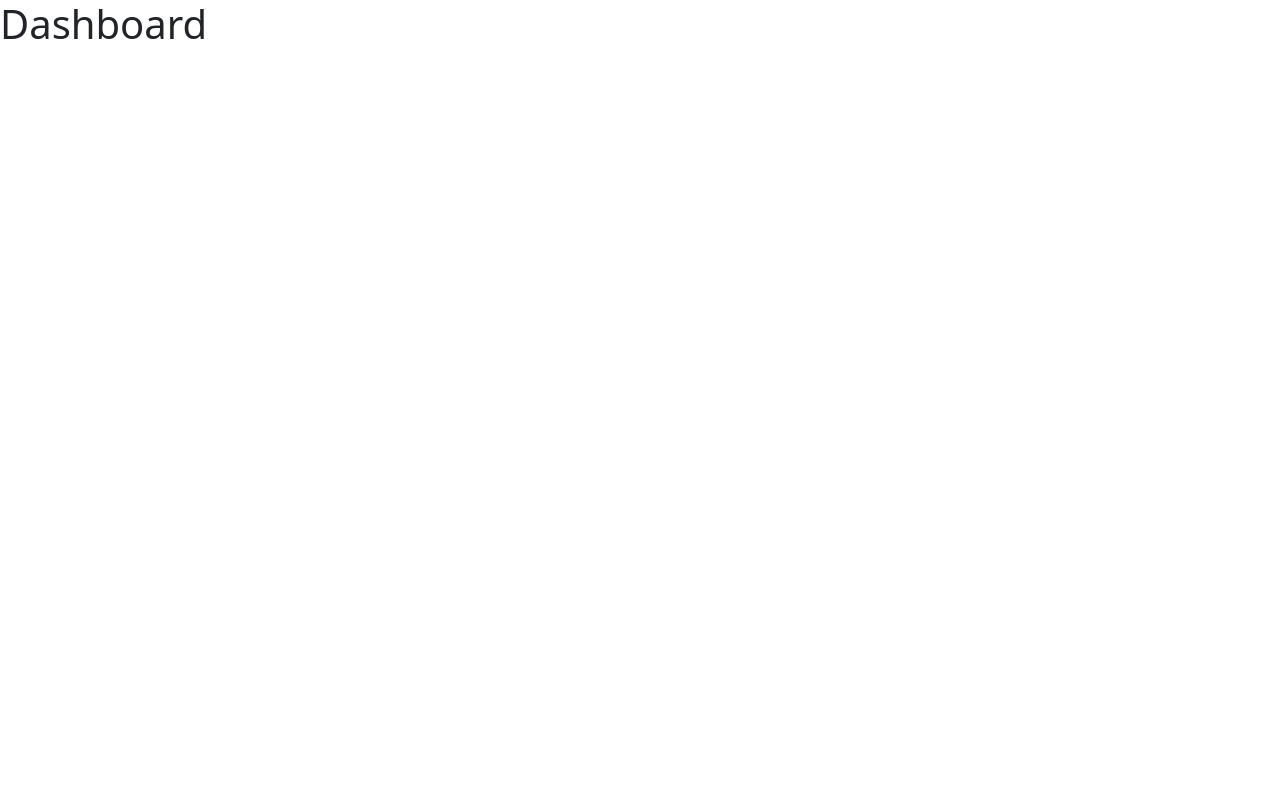
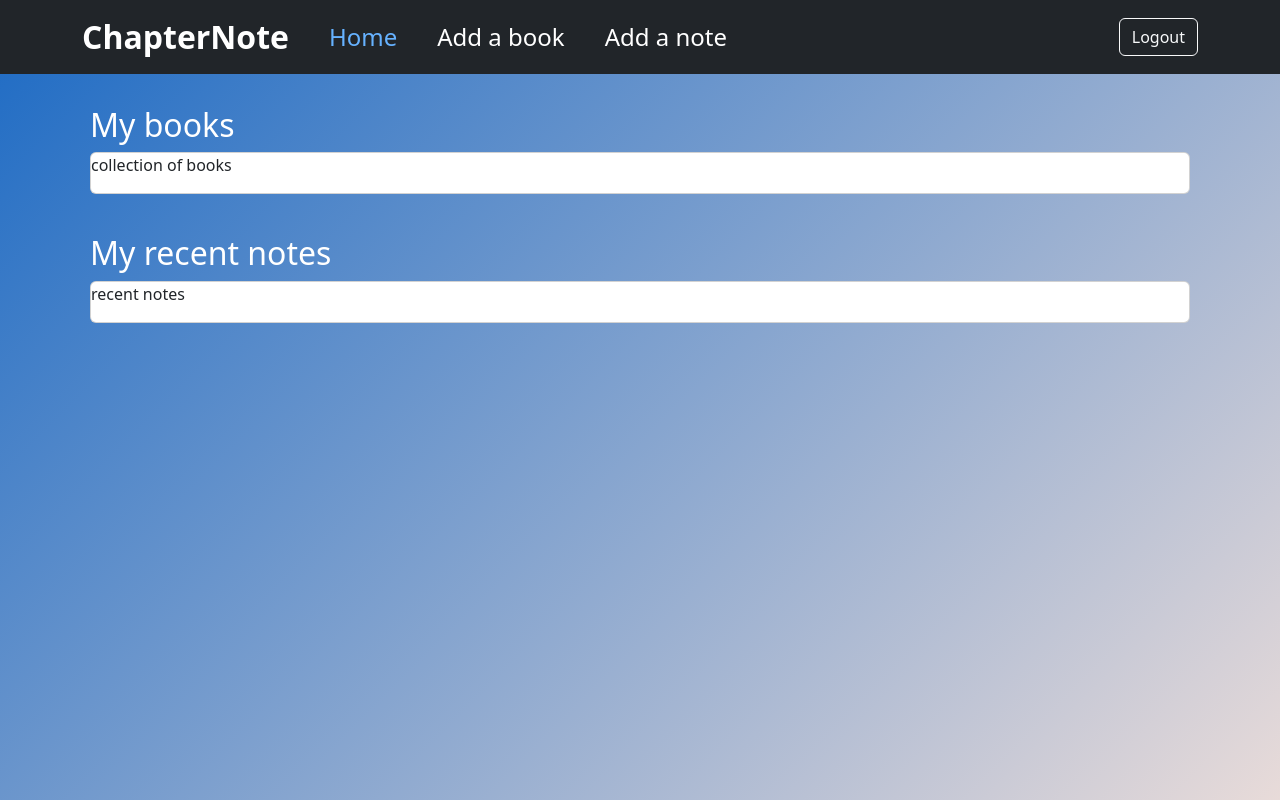
Before and after one commit to yurahalcyk/ChapterNote, a React (Vite) app in the folder packages/frontend/: page /dashboard in a window 1280 px wide. Built offline with nearby package versions, Linux system fonts and the light colour scheme; sample sign-in values are in the browser's storage.

Commit message:
add nav bar

```diff
--- a/packages/frontend/src/features/auth/auth-layout.module.scss
+++ /dev/null
@@ -1,4 +0,0 @@
-.authBgCustom {
-  color: #fff;
-  background: linear-gradient(135deg, #1c6ac4, #e8dbd9);
-}
--- a/packages/frontend/src/features/auth/auth-layout.tsx
+++ b/packages/frontend/src/features/auth/auth-layout.tsx
@@ -1,12 +1,11 @@
 import { Col, Container, Row } from 'react-bootstrap';
-import styles from './auth-layout.module.scss';
 import { Outlet } from 'react-router';
 
 export const AuthLayout = () => {
   return (
-    <div className={`${styles.authBgCustom}`}>
+    <div>
       <Container className="d-flex flex-column min-vh-100 justify-content-center align-items-center">
-        <h1 className="mb-4">Welcome to ChapterNote</h1>
+        <h1 className="mb-4 fw-bold">Welcome to ChapterNote</h1>
         <Row>
           <Col className="mx-auto">
             <Outlet />
--- /dev/null
+++ b/packages/frontend/src/features/books/addBook.tsx
@@ -0,0 +1,9 @@
+import { Container } from 'react-bootstrap';
+
+export const AddBook = () => {
+  return (
+    <Container>
+      <h1>Add a book</h1>
+    </Container>
+  );
+};
--- a/packages/frontend/src/features/dashboard/screens/dashboard.tsx
+++ b/packages/frontend/src/features/dashboard/screens/dashboard.tsx
@@ -1,7 +1,20 @@
+import { Card, Container } from 'react-bootstrap';
+
 export const Dashboard = () => {
   return (
-    <div>
-      <h1>Dashboard</h1>
-    </div>
+    <Container>
+      <div className="mt-4 p-2">
+        <h1 className="fs-2 text-white">My books</h1>
+        <Card>
+          <p>collection of books</p>
+        </Card>
+      </div>
+      <div className="mt-4 p-2">
+        <h1 className="fs-2 text-white">My recent notes</h1>
+        <Card>
+          <p>recent notes</p>
+        </Card>
+      </div>
+    </Container>
   );
 };
--- /dev/null
+++ b/packages/frontend/src/features/navbar/navbar.module.scss
@@ -0,0 +1,20 @@
+.navBar {
+  :global(.navbar-brand) {
+    font-size: 2rem;
+    font-weight: bold;
+    margin-right: 2rem;
+  }
+
+  :global(.nav-link) {
+    font-size: 1.5rem;
+    color: white;
+
+    &:hover {
+      color: #99ccff;
+    }
+  }
+
+  :global(.nav-link.active) {
+    color: #66b2ff;
+  }
+}
--- /dev/null
+++ b/packages/frontend/src/features/navbar/navbar.tsx
@@ -0,0 +1,38 @@
+import { Button, Container, Nav, Navbar } from 'react-bootstrap';
+import { NavLink, Outlet } from 'react-router';
+import styles from './navbar.module.scss';
+
+export const NavigationBar = () => {
+  return (
+    <>
+      <Navbar
+        expand="lg"
+        bg="dark"
+        data-bs-theme="dark"
+        className={styles.navBar}
+      >
+        <Container>
+          <Navbar.Brand>ChapterNote</Navbar.Brand>
+          <Navbar.Toggle aria-controls="basic-navbar-nav" />
+          <Navbar.Collapse id="basic-navbar-nav">
+            <Nav className="me-auto gap-4">
+              <Nav.Link as={NavLink} to="/dashboard">
+                Home
+              </Nav.Link>
+              <Nav.Link as={NavLink} to="/books">
+                Add a book
+              </Nav.Link>
+              <Nav.Link as={NavLink} to="/notes">
+                Add a note
+              </Nav.Link>
+            </Nav>
+            <Nav>
+              <Button variant="outline-light">Logout</Button>
+            </Nav>
+          </Navbar.Collapse>
+        </Container>
+      </Navbar>
+      <Outlet />
+    </>
+  );
+};
--- /dev/null
+++ b/packages/frontend/src/features/notes/addNote.tsx
@@ -0,0 +1,9 @@
+import { Container } from 'react-bootstrap';
+
+export const AddNote = () => {
+  return (
+    <Container>
+      <h1>Add a note</h1>
+    </Container>
+  );
+};
--- /dev/null
+++ b/packages/frontend/src/index.scss
@@ -0,0 +1,10 @@
+body {
+  margin: 0;
+  padding: 0;
+  background: linear-gradient(135deg, #1c6ac4, #e8dbd9);
+  min-height: 100vh;
+}
+
+#root {
+  min-height: 100vh;
+}
--- a/packages/frontend/src/main.tsx
+++ b/packages/frontend/src/main.tsx
@@ -6,6 +6,7 @@ import { Provider } from 'react-redux';
 import { store } from './app/store.ts';
 import 'react-toastify/dist/ReactToastify.css';
 import { ToastContainer } from 'react-toastify';
+import './index.scss';
 
 createRoot(document.getElementById('root')!).render(
   <StrictMode>
--- a/packages/frontend/src/routes/app-routes.tsx
+++ b/packages/frontend/src/routes/app-routes.tsx
@@ -5,6 +5,9 @@ import { RegisterForm } from '../features/auth/registration/components/register-
 import { Dashboard } from '../features/dashboard/screens/dashboard';
 import { NavigationListener } from '../middleware/utils/redirection-util/navigation-listener';
 import { ProtectedRoute } from './protected-routes';
+import { NavigationBar } from '../features/navbar/navbar';
+import { AddBook } from '../features/books/addBook';
+import { AddNote } from '../features/notes/addNote';
 
 export const AppRoutes = () => {
   return (
@@ -16,8 +19,13 @@ export const AppRoutes = () => {
           <Route path="/login" element={<LoginForm />} />
           <Route path="/register" element={<RegisterForm />} />
         </Route>
+
         <Route element={<ProtectedRoute />}>
-          <Route path="/dashboard" element={<Dashboard />} />
+          <Route element={<NavigationBar />}>
+            <Route path="/dashboard" element={<Dashboard />} />
+            <Route path="/books" element={<AddBook />} />
+            <Route path="/notes" element={<AddNote />} />
+          </Route>
         </Route>
       </Routes>
     </BrowserRouter>
```
Also changed, not shown: 1 other file (tests, documents, lock files or other folders).
